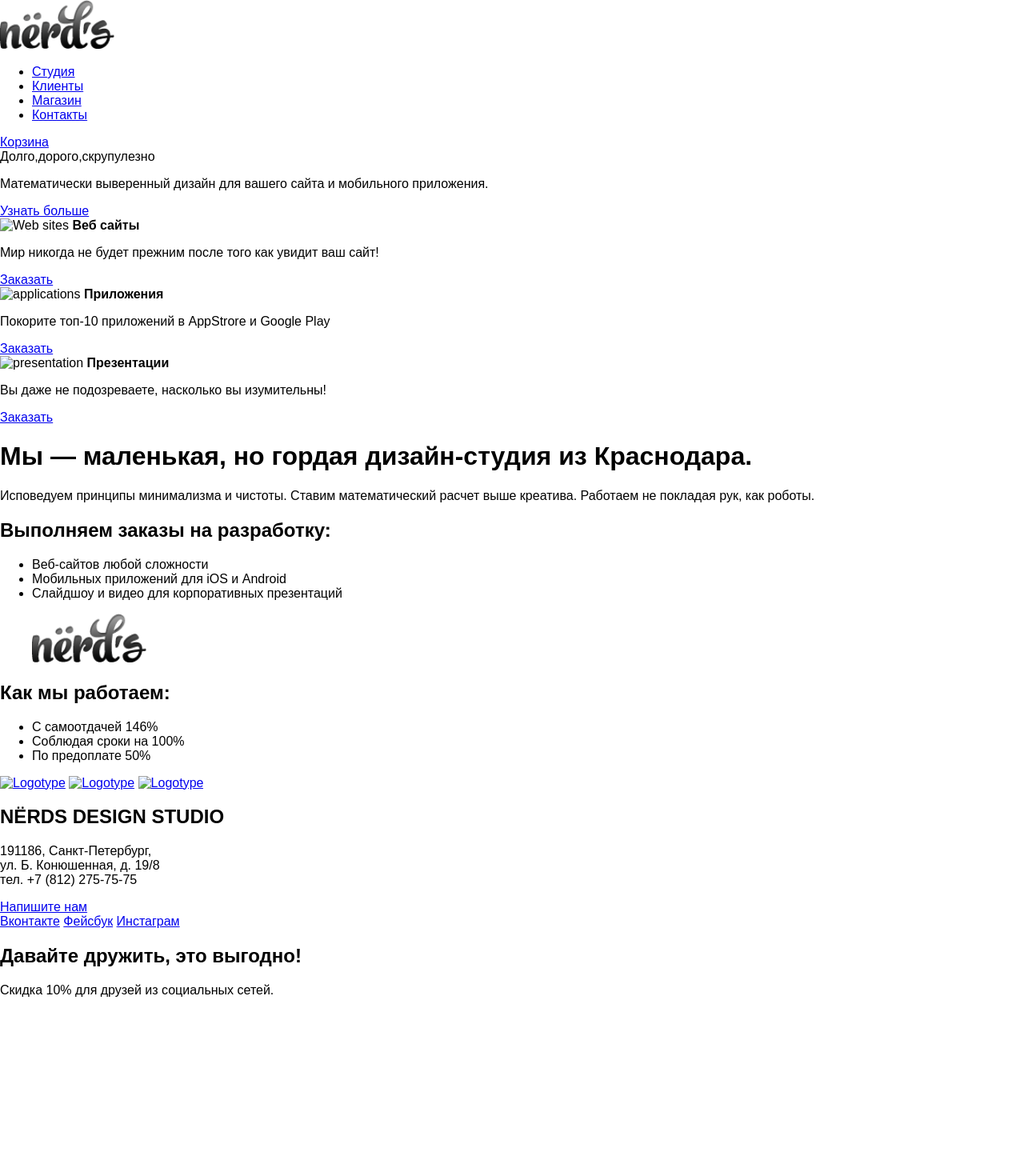
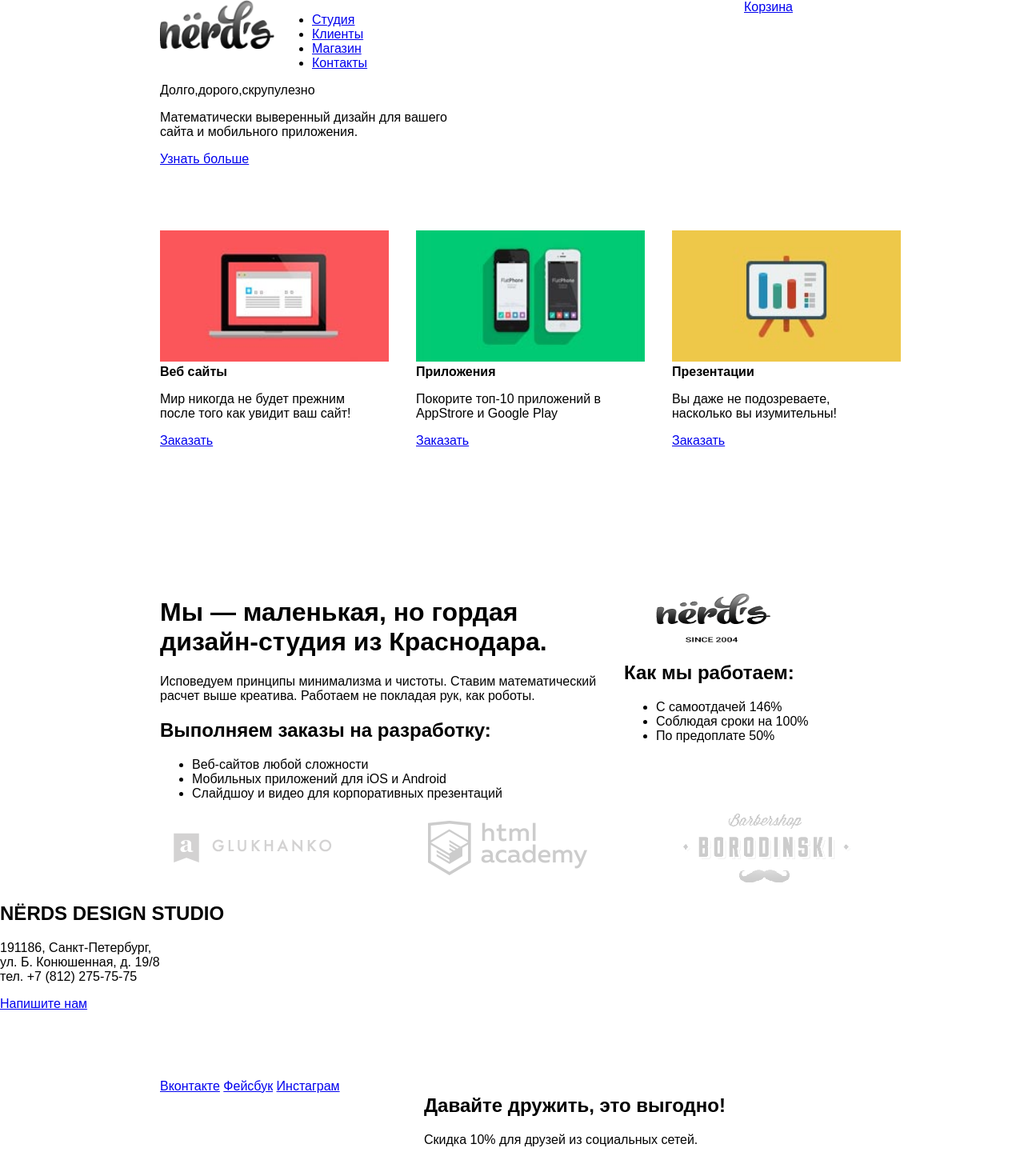
Before and after one commit to Stanleygoo/nerds, a plain HTML site: page index.html in a window 1280 px wide. Shown: the whole page at 80% size. Before the commit the page ends 1263 px from the top, so only its background shows below. Drawn offline with Linux system fonts and the light colour scheme.

Commit message:
Создал сетку проекта
подключил некоторые картинки

```diff
--- a/css/style.css
+++ b/css/style.css
@@ -0,0 +1,112 @@
+.clearfix::after {
+  content: "";
+  display: table;
+  clear: both;
+}
+.container {
+  width: 880px;
+  margin:0 auto;
+  padding: 0 10px;
+}
+.main-header {
+  margin-bottom: 80px;
+}
+.logo-img {
+  float: left;
+  width: 150px;
+}
+.main-menu {
+  float: left;
+  width: 450px;
+}
+.header-text {
+  float: left;
+  width: 400px;
+}
+.basket {
+  float: right;
+  width: 150px;
+}
+.content-services-order {
+  float: left;
+  margin-right: 80px;
+  width: 240px;
+}
+.content-services-order:last-child {
+  margin-right: 0;
+}
+.content-services {
+  margin-bottom: 166px;
+}
+.content-description-left {
+  float:left;
+  width: 550px;
+}
+.content-description-right {
+  float:right;
+  width: 300px;
+}
+.content-partners {
+  font-size:0;
+  text-align: center;
+}
+.content-partner {
+  display: inline-block;
+  vertical-align: middle;
+  font-size: 18px;
+}
+.content-partner:nth-child(2) {
+  margin-right: 120px;
+  margin-left: 120px;
+}
+.main-footer {
+  margin-top: 85px;
+}
+.footer-social {
+  float: left;
+  margin-right: 35px;
+  width: 250px;
+}
+.footer-text {
+  float: right;
+  width: 550px;
+}
+/*Styles for catalog*/
+.header-title {
+  width: 665px;
+  margin: 0 auto;
+}
+.content-selections {
+  float: left;
+  width: 250px;
+}
+.content-templates {
+  float: right;
+  width: 560px;
+}
+.content-sorting {
+  font-size: 14px;
+}
+.links {
+  font-size: 18px;
+}
+.card {
+  display: inline-block;
+  vertical-align: top;
+  margin-right: 80px;
+  margin-bottom: 80px;
+  font-size: 18px;
+  width: 240px;
+}
+.cards {
+  font-size: 0;
+}
+.card:nth-child(2n+2) {
+  margin-right:0;
+}
+.content-sorting li {
+  display: inline-block;
+}
+.links li {
+  display: inline-block;
+}
--- a/index.html
+++ b/index.html
@@ -10,7 +10,7 @@
 
 <body>
   <header class="main-header">
-    <div class="container">
+    <div class="container clearfix">
       <div class="logo-img">
         <img src="img/logo.png" width="143" height="61" alt="logo nerds">
       </div>
@@ -41,27 +41,27 @@
   </div>
   </header>
   <main class="container">
-    <section class="content-services">
+    <section class="content-services clearfix">
       <div class="content-services-order">
-        <img src="img/web-site/png" width="286" height="164" alt="Web sites">
+        <img src="img/content-pc.jpg" width="286" height="164" alt="Web sites">
         <b class="web-sites">Веб сайты</b>
         <p>Мир никогда не будет прежним после того как увидит ваш сайт!</p>
         <a class="btn btn-red" href="#">Заказать</a>
       </div>
       <div class="content-services-order">
-        <img src="img/app/png" width="286" height="164" alt="applications">
+        <img src="img/content-app.jpg" width="286" height="164" alt="applications">
        <b applications>Приложения</b>
         <p>Покорите топ-10 приложений в AppStrore и Google Play</p>
         <a class="btn btn-green" href="#">Заказать</a>
       </div>
       <div class="content-services-order">
-        <img src="img/presentation/png" width="286" height="164" alt="presentation">
+        <img src="img/content-presentation.jpg" width="286" height="164" alt="presentation">
         <b class="presentation">Презентации</b>
         <p>Вы даже не подозреваете, насколько вы изумительны!</p>
         <a class="btn btn-yellow" href="#">Заказать</a>
       </div>
     </section>
-    <div class="content-description">
+    <div class="content-description clearfix">
       <div class="content-description-left">
          <h1>Мы — маленькая, но гордая дизайн-студия из Краснодара.</h1>
         <p>Исповедуем принципы минимализма и чистоты. Ставим математический расчет выше креатива. Работаем не покладая рук, как роботы.</p>
@@ -80,7 +80,7 @@
       </div>
       <div class="content-description-right">
         <figure class="content-img">
-          <img src="img/logo.png" width="143" height="61" alt="Logotype">
+          <img src="img/content-logo.png" width="143" height="61" alt="Logotype">
         </figure>
         <h2>Как мы работаем:</h2>
         <ul>
@@ -95,11 +95,11 @@
           </li>
         </ul>
       </div>
-      <div class="content-partners">
-        <a href="#"><img src="img/glukhanko.png" width="180" height="10" alt="Logotype"></a>
-        <a href="#"><img src="img/html-academy.png" width="180" height="10" alt="Logotype"></a>
-        <a href="#"><img src="img/borodinski.png" width="180" height="10" alt="Logotype"></a>
     </div>
+    <div class="content-partners">   <!--inline block -->
+       <a class="content-partner" href="#"><img src="img/content-glukhanko.png" width="198" height="37" alt="Logotype"></a>
+       <a class="content-partner" href="#"><img src="img/content-html-academy.png" width="199" height="68" alt="Logotype"></a>
+       <a class="content-partner" href="#"><img src="img/content-borodisnki.png" width="209" height="86" alt="Logotype"></a>
      </div>
   </main>
   <div class="map">
@@ -114,6 +114,7 @@
     </div>
   </div>
   <footer class="main-footer">
+    <div class="container clearfix">
       <div class="footer-social">
         <a class="social-btn social-btn-vk" href="#">Вконтакте</a>
         <a class="social-btn social-btn-fb" href="#">Фейсбук</a>
@@ -123,6 +124,7 @@
         <h2>Давайте дружить, это выгодно!</h2>
         <p>Скидка 10% для друзей из социальных сетей.</p>
       </div>
+    </div>
   </footer>
 </body>
 
```
Also changed, not shown: catalog.html (+15 -13 lines). Lines whose indentation alone changed are shown as unchanged.
